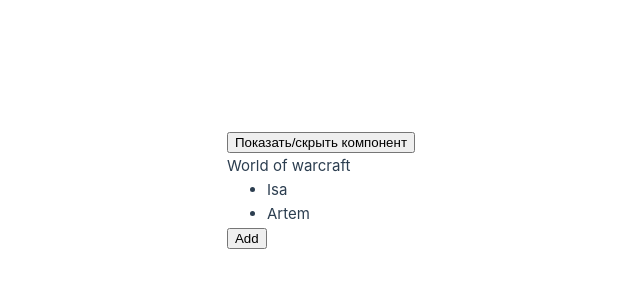
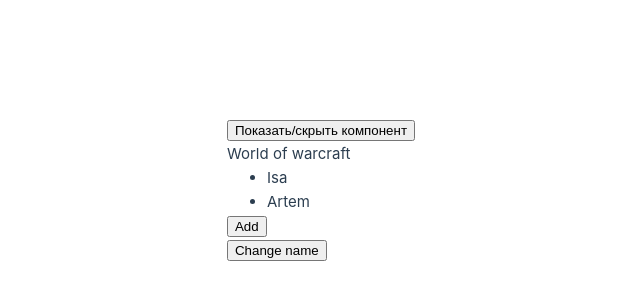
Before and after one commit to Andarilz/Vue-Refresh, a Vue app: page / in a window 1280 px wide. Shown: the part 210-510 px from the top of the page, without its empty margins (225-865 px from the left). Built offline with nearby package versions, Linux system fonts and the light colour scheme.

Commit message:
Event emmit with script setup

```diff
--- a/src/App.vue
+++ b/src/App.vue
@@ -1,7 +1,7 @@
 <template>
   <div>
     <button @click="toggleComponent">Показать/скрыть компонент</button>
-    <Res v-if="showComponent" :hello="info" />
+    <Res v-if="showComponent" :hello="info" @change="rename" />
   </div>
 </template>
 
@@ -19,4 +19,6 @@
 
   const info = ref("World of warcraft")
 
+  const rename = () => info.value = "Lineage 2"
+
 </script>
--- a/src/components/Res.vue
+++ b/src/components/Res.vue
@@ -6,11 +6,13 @@
 		</ul>
     <!-- <button @click="removeComponent">Удалить компонент</button> -->
 		<button @click="addIvan">Add</button>
+		<br>
+		<button @click="changeName">Change name</button>
   </div>
 </template>
 
 <script setup>
-	import { onUnmounted, onMounted, onUpdated, defineProps } from 'vue';
+	import { onUnmounted, onMounted, onUpdated, defineProps, defineEmits } from 'vue';
 	import useData from "../services/Data"
 
 		const props = defineProps({
@@ -19,7 +21,13 @@
 			}
 		})
 
+		const emit = defineEmits(["change"])
+
 		const { items, addItems } = useData()
+
+		const changeName = () => {
+			emit("change")
+		}
 
     onUnmounted(() => {
       console.log('Компонент размонтирован!');
```
